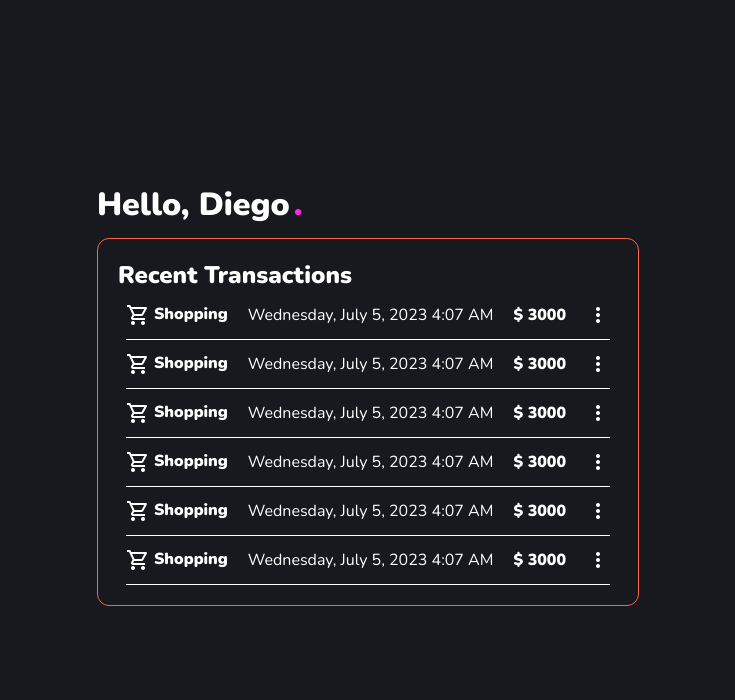
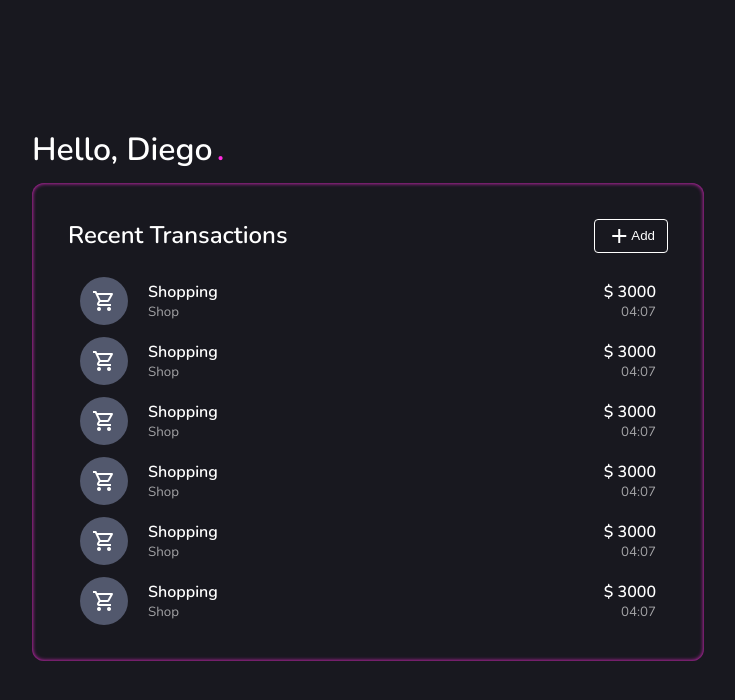
Before and after one commit to diemedina/finance-ui-old, a React (Vite) app: page /dashboard in a window 1280 px wide. Shown: the top 700 px of the page, without its empty margins (272-1007 px from the left). Built offline with nearby package versions, Linux system fonts and the light colour scheme.

Commit message:
Structure transactions

```diff
--- /dev/null
+++ b/src/components/Modal/Modal.jsx
@@ -0,0 +1,18 @@
+import React from 'react';
+import "./modal.css";
+
+export default function Modal({children, title, setIsOpen}) {
+  return (
+        <>
+            <div className="modal__overlay">
+                <div className="modal">
+                    <div className="modal__header">
+                        <h1>{title}</h1>
+                        <i className="material-symbols-outlined" onClick={() => {setIsOpen(false)}}>close</i>
+                    </div>
+                    {children}
+                </div>
+            </div>
+        </>
+    )
+}
--- /dev/null
+++ b/src/components/Modal/modal.css
@@ -0,0 +1,28 @@
+.modal__overlay {
+    background-color: rgba(0, 0, 0, 0.8);
+    position: fixed;
+    top: 0;
+    bottom: 0;
+    left: 0;
+    right: 0;
+    display: flex;
+    justify-content: center;
+    align-items: center;
+}
+
+.modal {
+    padding: 24px;
+    width: 400px;
+    background: #141414;
+    color: white;
+    z-index: 10;
+    border-radius: 16px;
+    box-shadow: 0 5px 20px 0 rgba(0, 0, 0, 0.04);
+  }
+
+  .modal__header {
+    display: flex;
+    justify-content: space-between;
+    align-items: center;
+    margin-bottom: 12px;
+  }
--- a/src/index.css
+++ b/src/index.css
@@ -1,4 +1,4 @@
-@import url('https://fonts.googleapis.com/css2?family=Nunito:wght@300;400;900&display=swap');
+@import url('https://fonts.googleapis.com/css2?family=Nunito:wght@300;400;600&display=swap');
 
 * {
   margin: 0px;
--- a/src/pages/Dashboard/Dashboard.jsx
+++ b/src/pages/Dashboard/Dashboard.jsx
@@ -1,35 +1,76 @@
 import React, { useState } from 'react';
 import MockTransaction from '../../mocks/transactions';
+import Modal from '../../components/Modal/Modal.jsx';
 import moment from 'moment';
 import "./dashboard.css";
 
 export default function Dashboard() {
-  const [transactions] = useState(MockTransaction);
-  console.log(transactions);
+  const [transactions, setTransaction] = useState(MockTransaction);
+  const [isOpen, setIsOpen] = useState(false);
+
+  function addTransaction(e) {
+    e.preventDefault();
+    const form = e.target;
+    const formData = new FormData(form);
+    const formJson = Object.fromEntries(formData.entries());
+
+    const _transaction = [...transactions];
+    _transaction.unshift({...formJson, date: new Date()});
+    setIsOpen(false);
+    setTransaction(_transaction);
+  }
+
   return (
     <div className='dashboard'>
       <h1>Hello, Diego</h1>
 
       <section className='dashboard__transaction'>
-        <h2>Recent Transactions</h2>
-        <ul>
+        <div className='dashboard__transaction__header'>
+          <h2>Recent Transactions</h2>
+          <button onClick={() => {setIsOpen(true)}}>
+            <i className="material-symbols-outlined">add</i>
+            Add
+          </button>
+        </div>
+        <ul className='dashboard__transaction__list'>
           {
             transactions.map(transaction => {
               return (
-                <li key={transaction.id}>
-                  <strong>
-                    <i className="material-symbols-outlined">{transaction.type}</i>
-                    {transaction.description}
-                  </strong>
-                  <span>{moment(transaction.date).format('LLLL')}</span>
-                  <strong>$ {transaction.total}</strong>
-                  <i className="material-symbols-outlined">more_vert</i>
+                <li key={transaction.id} className='dashboard__transaction__list__item'>
+                  <i className="material-symbols-outlined">{transaction.type}</i>
+                  <div className='dashboard__transaction__list__item__detail'>
+                    <strong>{transaction.description}</strong>
+                    <small>Shop</small>
+                  </div>
+                  <div className='dashboard__transaction__list__item__price'>
+                    <strong>$ {transaction.total}</strong>
+                    <small>{moment(transaction.date).format('HH:mm')}</small>
+                  </div>
                 </li>
               )
             })
           }
         </ul>
       </section>
+
+      { isOpen &&
+        <Modal title='Add transaction' setIsOpen={setIsOpen}>
+          <form className='modal__transaction__add' onSubmit={addTransaction}>
+            <label htmlFor="type">Type</label>
+            <select name="type" id="type">
+              <option value="shopping_cart">Shopping</option>
+            </select>
+
+            <label htmlFor="description">Description</label>
+            <input type="text" name="description" id="description" placeholder='Description' />
+
+            <label htmlFor="total">Total</label>
+            <input type="number" name="total" id="total" placeholder='$' />
+
+            <input type="submit" value="Add" />
+          </form>
+        </Modal>
+      }
     </div>
   )
 }
--- a/src/pages/Dashboard/dashboard.css
+++ b/src/pages/Dashboard/dashboard.css
@@ -1,24 +1,78 @@
 .dashboard__transaction {
+    width: 600px;
     margin: 12px 0;
-    padding: 20px;
-    border: 1px solid tomato;
-    border-radius: 12px;;
+    padding: 36px;
+    border: 1px solid none;
+    border-radius: 12px;
+    box-shadow: 0px 0px 4px 0px #ff2cdf inset;
 }
 
-.dashboard__transaction ul {
-    list-style: none;
-    padding: 0px 8px;
+.dashboard__transaction__header {
+    display: flex;
+    justify-content: space-between;
+    gap: 24px;
 }
 
-.dashboard__transaction ul li {
+.dashboard__transaction__header button {
+    border: 1px solid white;
+    border-radius: 4px;
+    color: white;
+    padding: 4px 12px;
+    background: none;
     display: flex;
     align-items: center;
-    padding: 12px 0px;
-    gap: 20px;
-    border-bottom: 1px solid;
 }
 
-.dashboard__transaction ul li strong {
+.dashboard__transaction__list {
+    list-style: none;
+    padding: 24px 12px 0px 12px;
     display: flex;
-    gap: 4px;
+    flex-direction: column;
+    gap: 12px;
 }
+
+.dashboard__transaction__list__item {
+    display: flex;
+    align-items: center;
+    gap: 20px;
+}
+
+.dashboard__transaction__list__item i {
+    background-color: #52586d;
+    padding: 12px;
+    border-radius: 50%;
+}
+
+.dashboard__transaction__list__item small {
+    font-weight: lighter;
+    opacity: .6;
+}
+
+.dashboard__transaction__list__item__price, .dashboard__transaction__list__item__detail {
+    display: flex;
+    flex-direction: column;
+}
+
+.dashboard__transaction__list__item__price {
+    margin-left: auto;
+    align-items: flex-end;
+}
+
+.modal__transaction__add {
+    display: flex;
+    flex-direction: column;
+}
+
+.modal__transaction__add input, .modal__transaction__add select {
+    padding: 12px;
+    border-radius: 8px;
+    border: 1px solid #292934;
+    color: #fff;
+    background: none;
+    margin-bottom: 12px;
+}
+
+.modal__transaction__add input[type=submit] {
+    border: none;
+    background-image: linear-gradient(to bottom right, #ff2cdf, #0014ff);
+}
```
